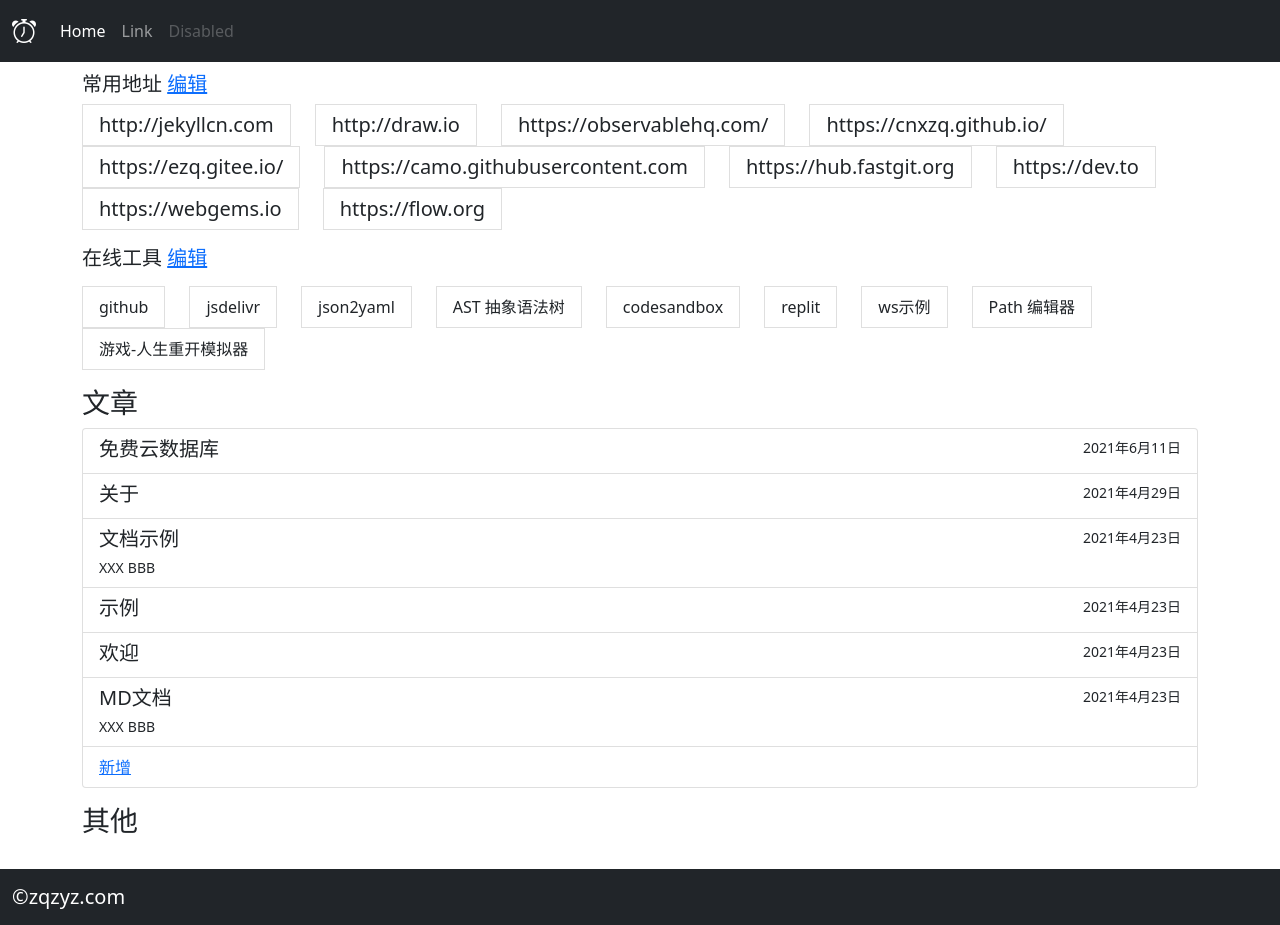
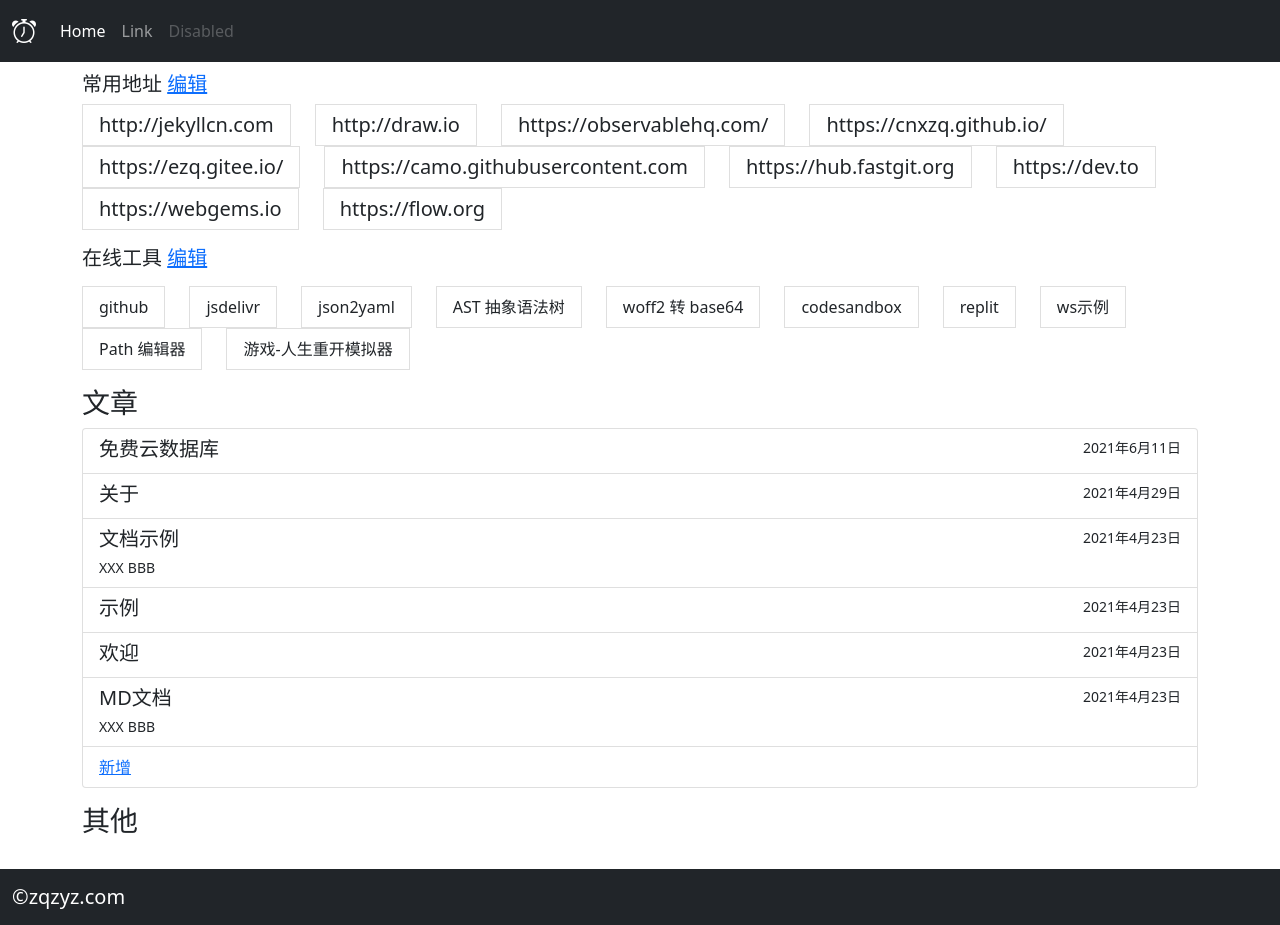
Before and after one commit to oft/oft.github.io, a Jekyll site: the page built from index.html, in a window 1280 px wide and 925 px high. Built offline with Jekyll 4.4.1, drawn with Linux system fonts in a browser that asks for light colours; nearby versions of some CDN libraries.

Commit message:
add woff2 to base64

```diff
--- a/_data/tool.yml
+++ b/_data/tool.yml
@@ -12,6 +12,8 @@
     title: json2yaml
   - url: https://astexplorer.net/
     title: AST 抽象语法树
+  - url: https://codepen.io/zq1988626/full/abLevBM
+    title: woff2 转 base64
 
 - title: WebDev
   children:
```
